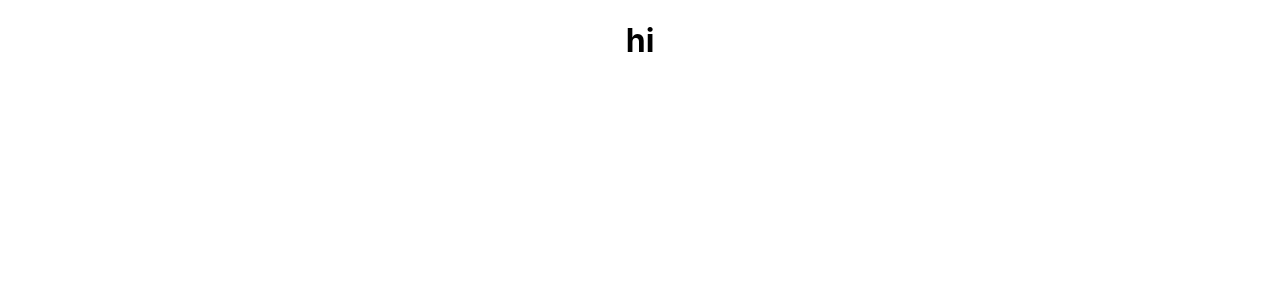
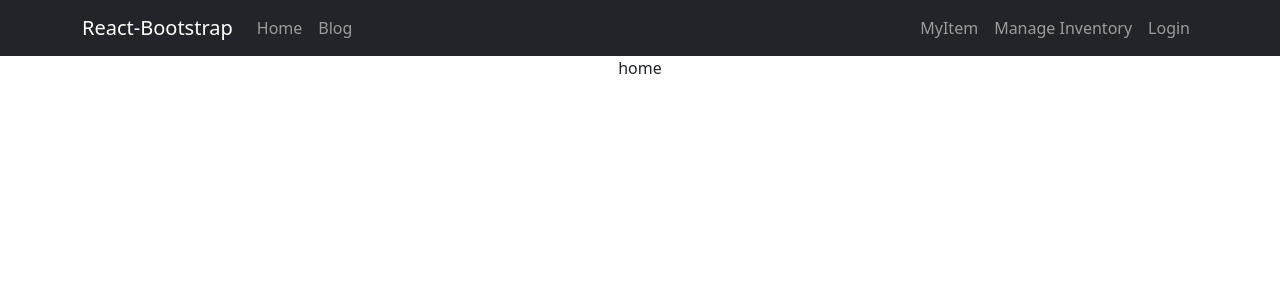
Before and after one commit to jabin34/warehouseClient, a React (Create React App) app in the folder warehouse-client/: page / in a window 1280 px wide. Shown: the top 300 px of the page. Built offline with nearby package versions, Linux system fonts and the light colour scheme.

Commit message:
navbar done

```diff
--- a/warehouse-client/package.json
+++ b/warehouse-client/package.json
@@ -6,7 +6,9 @@
     "@testing-library/jest-dom": "^5.16.4",
     "@testing-library/react": "^13.2.0",
     "@testing-library/user-event": "^13.5.0",
+    "bootstrap": "^5.1.3",
     "react": "^18.1.0",
+    "react-bootstrap": "^2.3.1",
     "react-dom": "^18.1.0",
     "react-router-dom": "^6.3.0",
     "react-scripts": "5.0.1",
--- a/warehouse-client/src/App.js
+++ b/warehouse-client/src/App.js
@@ -1,10 +1,27 @@
 
 import './App.css';
+import {Routes,Route,} from "react-router-dom";
+import Home from './components/Home/Home';
+import Login from './components/Login/Login';
+import Registration from './components/Registration/Registration';
+import MyItem from './components/MyItem/MyItem';
+import Blogs from './components/Blogs/Blogs';
+import Header from './components/Header/Header';
+import ManageInventory from './components/ManageInventory/ManageInventory';
 
 function App() {
   return (
     <div className="App">
-      <h1>hi</h1>
+      <Header/>
+     <Routes>
+      <Route path="/" element={<Home/>}/>
+        <Route  path="/home" element={<Home />} />
+        <Route path="/login" element={<Login/>}/>
+        <Route path="/registration" element={<Registration/>}/>
+        <Route path="/manage" element={<ManageInventory/>} />
+        <Route path="/myitem" element={<MyItem/>} />
+        <Route path="/blogs" element={<Blogs/>} />
+    </Routes>
     </div>
   );
 }
--- a/warehouse-client/src/components/Header/Header.js
+++ b/warehouse-client/src/components/Header/Header.js
@@ -1,11 +1,26 @@
 import React from 'react';
 import './Header.css';
-
+import { Container, Nav, Navbar, NavDropdown } from 'react-bootstrap';
+import { Link } from 'react-router-dom';
 const Header = () => {
     return (
-        <div>
-            this is header
-        </div>
+        <Navbar collapseOnSelect expand="lg" bg="dark" variant="dark"  sticky="top" >
+        <Container>
+        <Navbar.Brand href="#home">React-Bootstrap</Navbar.Brand>
+        <Navbar.Toggle aria-controls="responsive-navbar-nav" />
+        <Navbar.Collapse id="responsive-navbar-nav">
+          <Nav className="me-auto">
+            <Nav.Link as={Link} to="/" >Home</Nav.Link>
+            <Nav.Link as={Link} to="/blogs">Blog</Nav.Link>
+          </Nav>
+          <Nav>
+            <Nav.Link as={Link} to="/myitem">MyItem</Nav.Link>
+            <Nav.Link as={Link} to="/manage">Manage Inventory</Nav.Link>
+            <Nav.Link as={Link} to="/login">Login</Nav.Link>
+          </Nav>
+        </Navbar.Collapse>
+        </Container>
+      </Navbar>
     );
 };
 
--- a/warehouse-client/src/index.js
+++ b/warehouse-client/src/index.js
@@ -3,12 +3,16 @@
 import './index.css';
 import App from './App';
 import reportWebVitals from './reportWebVitals';
-
+import {BrowserRouter} from "react-router-dom";
+import 'bootstrap/dist/css/bootstrap.min.css';
 const root = ReactDOM.createRoot(document.getElementById('root'));
 root.render(
+  <BrowserRouter>
   <React.StrictMode>
     <App />
   </React.StrictMode>
+  </BrowserRouter>
+
 );
 
 // If you want to start measuring performance in your app, pass a function
```
Also changed, not shown: warehouse-client/src/components/NotFound/NotFound.js (added, +11 -0 lines), 1 other file (tests, documents, lock files or other folders).
